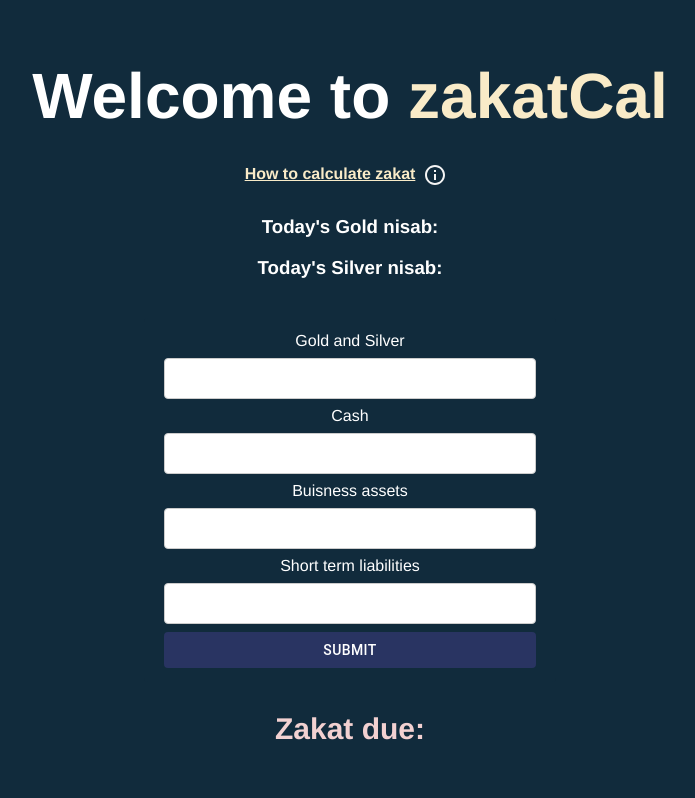
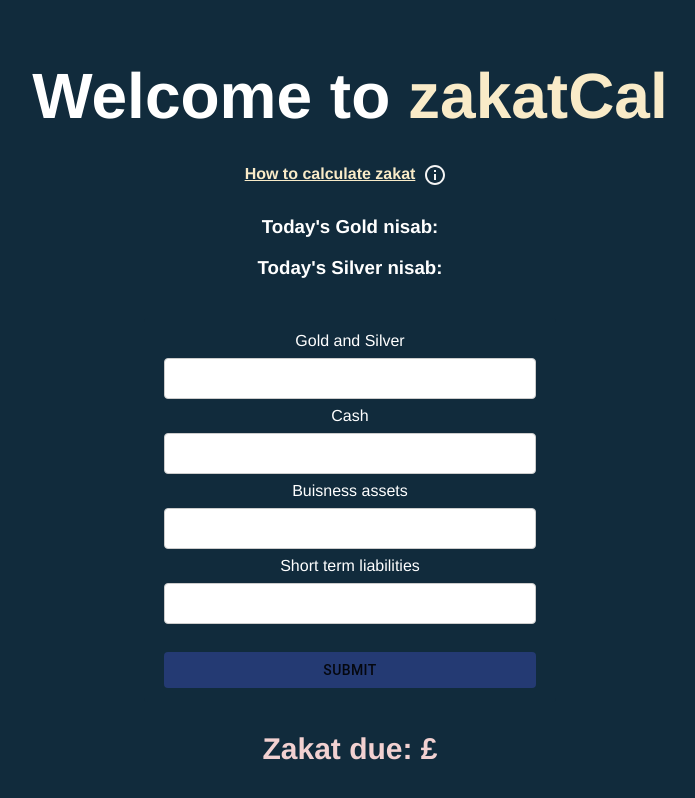
Before and after one commit to ebrimaconta/zakat-calculator, a Next.js app: page / in a window 1280 px wide. Shown: the top 798 px of the page, without its empty margins (290-985 px from the left). Built offline with nearby package versions, Linux system fonts and the light colour scheme.

Commit message:
Add errors

```diff
--- a/components/Home/Calculator/CalculatorForm.js
+++ b/components/Home/Calculator/CalculatorForm.js
@@ -1,17 +1,18 @@
-import ReactDOM from 'react-dom/client'
 import React, { useEffect, useState } from 'react'
-import { Form, Div, Input, Due, SubmitButton } from '../Calculator/CalculatorForm.styled'
-import { useFormik, useFormikContext } from 'formik'
-import * as Yup from 'yup'
+import { Form, Div, Input, Due, SubmitButton, Error } from '../Calculator/CalculatorForm.styled'
+import { useFormik, Formik} from 'formik'
+import * as yup from 'yup'
+
+
 
 export const CalculatorForm = () => {
   let [dueAmount, calculateAmount] = useState('')
 
-  const formValidation = Yup.object().shape({
-    goldandsilver: Yup.number().required('Required').positive(),
-    cash: Yup.number().required('Required').positive(),
-    buisnessAssets: Yup.number().required('Required').positive(),
-    liabilities: Yup.number().required('Required').positive()
+  const validationSchema = yup.object().shape({
+    goldSilver: yup.number().required('Please enter a amount'),
+    cash: yup.number().required('Please enter a amount'),
+    buisnessAssets: yup.number().required('Please enter a amount'),
+    liabilities: yup.number().required('Please enter a amount')
   })
 
   const formik = useFormik({
@@ -21,17 +22,13 @@ export const CalculatorForm = () => {
       buisnessAssets: '',
       liabilities: ''
     },
-    formValidation,
+    validationSchema: validationSchema,
     onSubmit: (values) => {
-      dueAmount = (values.buisnessAssets + values.cash + values.goldSilver - values.liabilities) * 0.025
+      const dueAmount = Math.round((values.buisnessAssets + values.cash + values.goldSilver - values.liabilities) * 0.025)
       calculateAmount(dueAmount)
+      console.log(dueAmount)
     },
-    handleReset: (values) => {
-      calculateAmount(0)
-      resetform
-    }
   })
-
   return (
     <Div>
         <Form onSubmit={formik.handleSubmit}>
@@ -40,11 +37,22 @@ export const CalculatorForm = () => {
               name='goldSilver'
               type='number'
               onChange={formik.handleChange}
-          onBlur={formik.handleBlur}
               value={formik.values.goldSilver}
         />
+              {formik.touched.goldSilver && formik.errors.goldSilver ? (
+              <Error>{formik.errors.goldSilver}</Error>
+              ) : null}
+
             <label htmlFor='Cash'>Cash</label>
-        <Input name='cash' type='number' onChange={formik.handleChange} value={formik.values.cash} />
+            <Input
+              name='cash'
+              type='number'
+              onChange={formik.handleChange}
+          value={formik.values.cash}
+        />
+         {formik.touched.cash && formik.errors.cash ? (
+              <Error>{formik.errors.cash}</Error>
+              ) : null}
             <label htmlFor='buisnessAssets'>Buisness assets</label>
             <Input
               name='buisnessAssets'
@@ -52,12 +60,22 @@ export const CalculatorForm = () => {
               onChange={formik.handleChange}
               value={formik.values.buisnessAssets}
         />
+          {formik.touched.buisnessAssets && formik.errors.buisnessAssets ? (
+              <Error>{formik.errors.buisnessAssets}</Error>
+              ) : null}
             <label htmlFor='liabilities'>Short term liabilities</label>
-        <Input name='liabilities' type='number' onChange={formik.handleChange} value={formik.values.liabilities} />
+            <Input
+              name='liabilities'
+              type='number'
+              onChange={formik.handleChange}
+              value={formik.values.liabilities}
+        />
+         {formik.touched.liabilities && formik.errors.liabilities ? (
+              <Error>{formik.errors.liabilities}</Error>
+              ) : null}
            <SubmitButton type='submit'>Submit</SubmitButton>
         </Form>
-
-      <Due id='due'>Zakat due: {dueAmount}</Due>
+      <Due id='due'>Zakat due: £ { dueAmount }</Due>
     </Div>
   )
 }
--- a/components/Home/Calculator/CalculatorForm.styled.js
+++ b/components/Home/Calculator/CalculatorForm.styled.js
@@ -55,8 +55,13 @@ export const InfoOut = styled(InfoOutlined)`
 `
 export const SubmitButton = styled(Button)`
   && {
-    background: #293462;
-    color: white
+    margin-top: 20px;
+    background: #243A73;
+    &:hover {
+    background-color: #B7D3DF;
+  }
     }
-
 `
+export const Error = styled.div`
+color: red
+`
```
Lines whose indentation alone changed are shown as unchanged.
